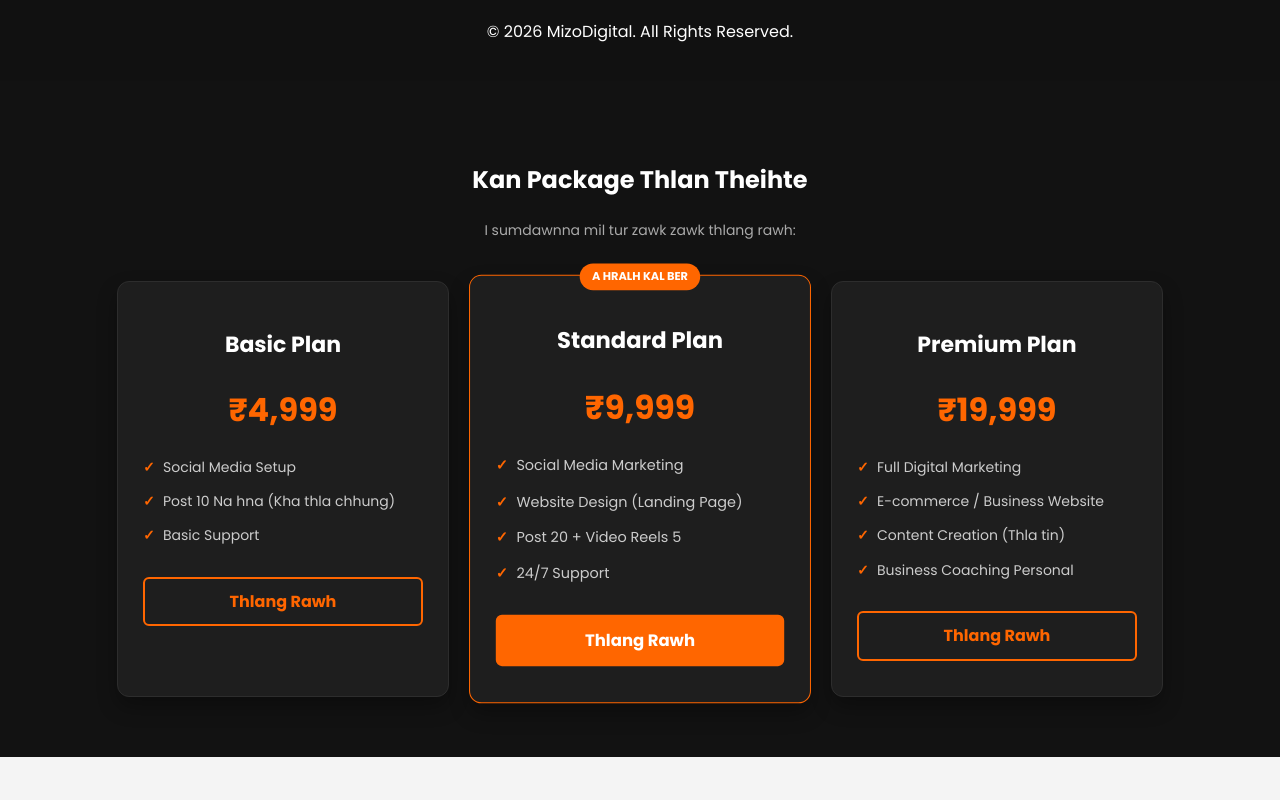
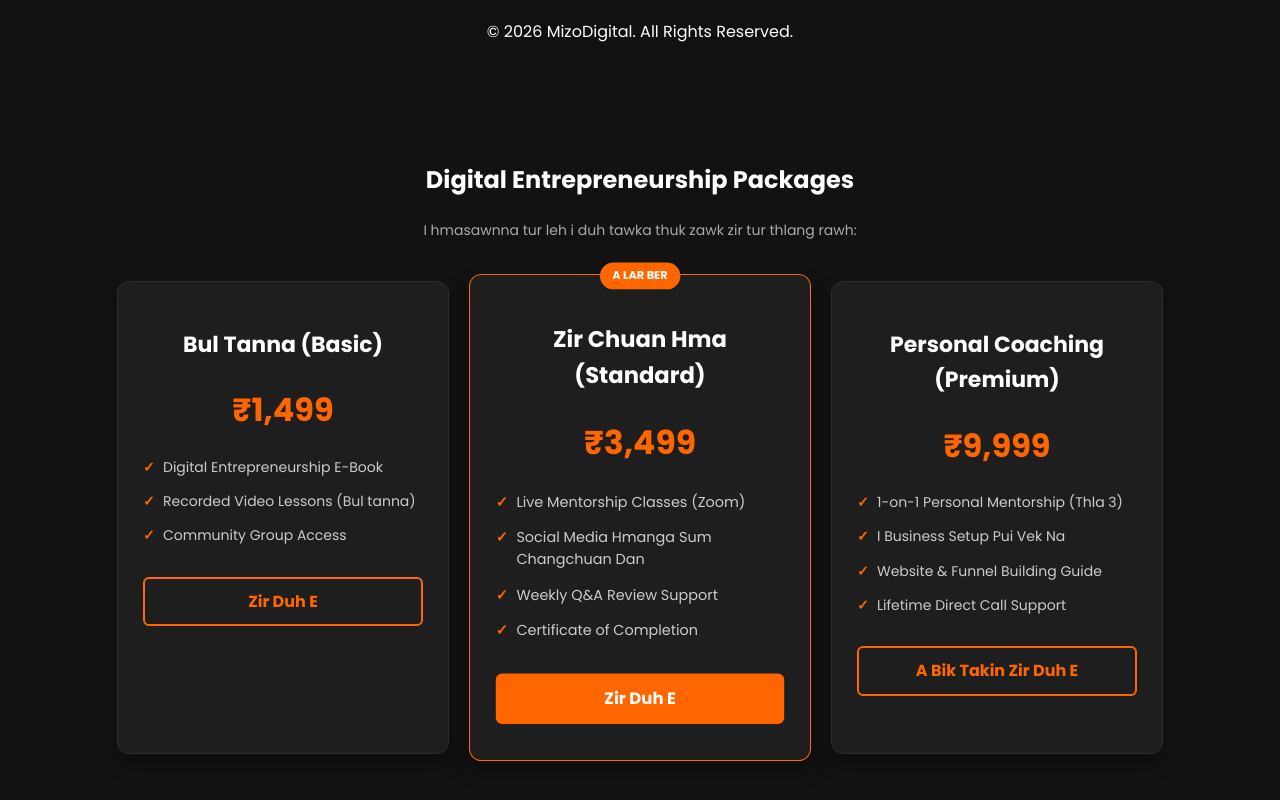
Before and after one commit to z00862425-create/Mizodigitalentreprenuerandmarketting-, a plain HTML site: page index.html in a window 1280 px wide. Shown: the part 1993-2793 px from the top of the page. Before the commit the page ends 2750 px from the top, so only its background shows below. Drawn offline with Linux system fonts and the light colour scheme.

Commit message:
Add files via upload

```diff
--- a/index.html
+++ b/index.html
@@ -85,50 +85,49 @@
     </footer>
 
 </body>
-</html>
-    <!-- Pricing / Packages Section -->
+</html>    <!-- Pricing / Packages Section -->
     <section class="pricing">
-        <h2>Kan Package Thlan Theihte</h2>
-        <p class="section-sub">I sumdawnna mil tur zawk zawk thlang rawh:</p>
+        <h2>Digital Entrepreneurship Packages</h2>
+        <p class="section-sub">I hmasawnna tur leh i duh tawka thuk zawk zir tur thlang rawh:</p>
 
         <div class="pricing-container">
             <!-- Package 1 -->
             <div class="price-card">
-                <h3>Basic Plan</h3>
-                <div class="price">₹4,999</div>
+                <h3>Bul Tanna (Basic)</h3>
+                <div class="price">₹1,499</div>
                 <ul>
-                    <li>Social Media Setup</li>
-                    <li>Post 10 Na hna (Kha thla chhung)</li>
-                    <li>Basic Support</li>
+                    <li>Digital Entrepreneurship E-Book</li>
+                    <li>Recorded Video Lessons (Bul tanna)</li>
+                    <li>Community Group Access</li>
                 </ul>
-                <a href="https://wa.me/919366893541?text=Basic%20Plan%20chungchang%20ka%20rawn%20zawt%20duh%20che" class="price-btn" target="_blank">Thlang Rawh</a>
+                <a href="https://wa.me/919366893541?text=Basic%20Course%20chungchang%20ka%20rawn%20zawt%20duh%20che" class="price-btn" target="_blank">Zir Duh E</a>
             </div>
 
-            <!-- Package 2 (A hralh kal ber tur) -->
+            <!-- Package 2 -->
             <div class="price-card popular">
-                <div class="badge">A Hralh Kal Ber</div>
-                <h3>Standard Plan</h3>
-                <div class="price">₹9,999</div>
+                <div class="badge">A Lar Ber</div>
+                <h3>Zir Chuan Hma (Standard)</h3>
+                <div class="price">₹3,499</div>
                 <ul>
-                    <li>Social Media Marketing</li>
-                    <li>Website Design (Landing Page)</li>
-                    <li>Post 20 + Video Reels 5</li>
-                    <li>24/7 Support</li>
+                    <li>Live Mentorship Classes (Zoom)</li>
+                    <li>Social Media Hmanga Sum Changchuan Dan</li>
+                    <li>Weekly Q&A Review Support</li>
+                    <li>Certificate of Completion</li>
                 </ul>
-                <a href="https://wa.me/919366893541?text=Standard%20Plan%20chungchang%20ka%20rawn%20zawt%20duh%20che" class="price-btn active" target="_blank">Thlang Rawh</a>
+                <a href="https://wa.me/919366893541?text=Standard%20Course%20chungchang%20ka%20rawn%20zawt%20duh%20che" class="price-btn active" target="_blank">Zir Duh E</a>
             </div>
 
             <!-- Package 3 -->
             <div class="price-card">
-                <h3>Premium Plan</h3>
-                <div class="price">₹19,999</div>
+                <h3>Personal Coaching (Premium)</h3>
+                <div class="price">₹9,999</div>
                 <ul>
-                    <li>Full Digital Marketing</li>
-                    <li>E-commerce / Business Website</li>
-                    <li>Content Creation (Thla tin)</li>
-                    <li>Business Coaching Personal</li>
+                    <li>1-on-1 Personal Mentorship (Thla 3)</li>
+                    <li>I Business Setup Pui Vek Na</li>
+                    <li>Website & Funnel Building Guide</li>
+                    <li>Lifetime Direct Call Support</li>
                 </ul>
-                <a href="https://wa.me/919366893541?text=Premium%20Plan%20chungchang%20ka%20rawn%20zawt%20duh%20che" class="price-btn" target="_blank">Thlang Rawh</a>
+                <a href="https://wa.me/919366893541?text=Premium%20Coaching%20chungchang%20ka%20rawn%20zawt%20duh%20che" class="price-btn" target="_blank">A Bik Takin Zir Duh E</a>
             </div>
         </div>
     </section>
```
